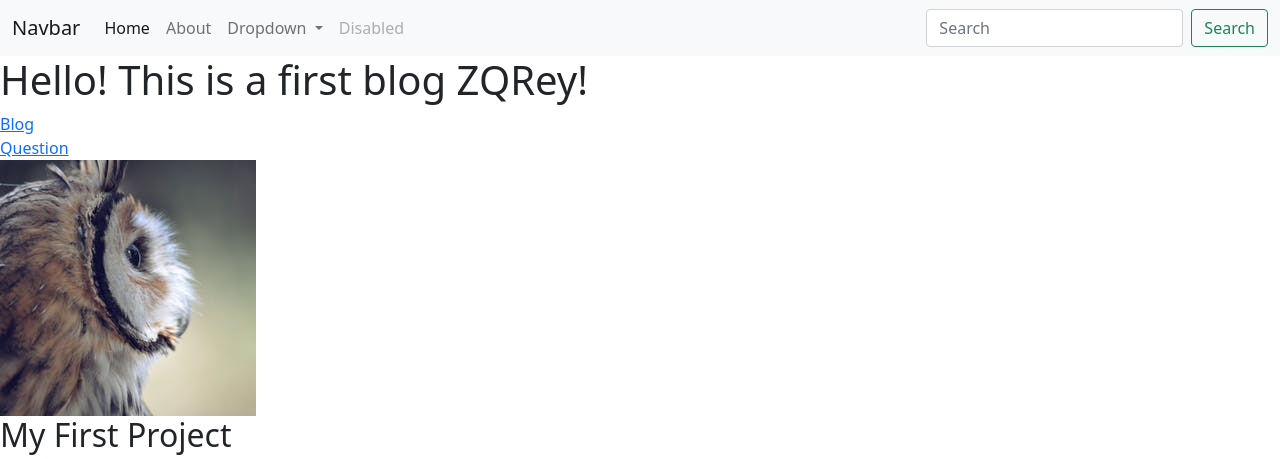
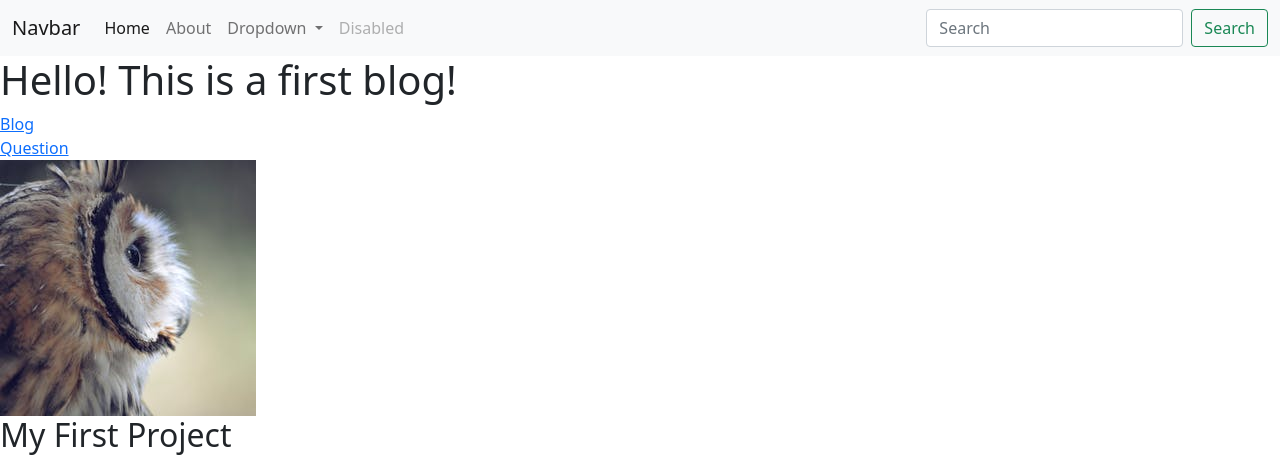
Before and after one commit to ZQRey/personal_portfolio_project, a Django app: page / in a window 1280 px wide. Shown: the top 459 px of the page. Run offline with Django 3.2, Linux system fonts and the light colour scheme; data comes from the database, SQL or seed files in the repository.

Commit message:
Почти готов, нужна верстка

```diff
--- a/blog/templates/blog/all_blogs.html
+++ b/blog/templates/blog/all_blogs.html
@@ -1,7 +1,7 @@
 {% extends 'portfolio/base.html' %}
 {% block content %}
 Hello blog
-<h2>ZQRey created {{ blogs.count }} blog{{ blogs.count|pluralize }}</h2>
+<h2>I created {{ blogs.count }} blog{{ blogs.count|pluralize }}</h2>
 
 {% for blog in blogs %}
 <a href="{% url 'blog:detail' blog.id %}"><h1>{{ blog.title }}</h1></a>
--- a/portfolio/templates/portfolio/home.html
+++ b/portfolio/templates/portfolio/home.html
@@ -1,7 +1,7 @@
 {% extends 'portfolio/base.html' %}
 {% block content %}
 {% load static %}
-<h1>Hello! This is a first blog ZQRey!</h1>
+<h1>Hello! This is a first blog!</h1>
 
 <a href="{% url 'blog:all_blogs' %}">Blog</a>
 <br>
```
